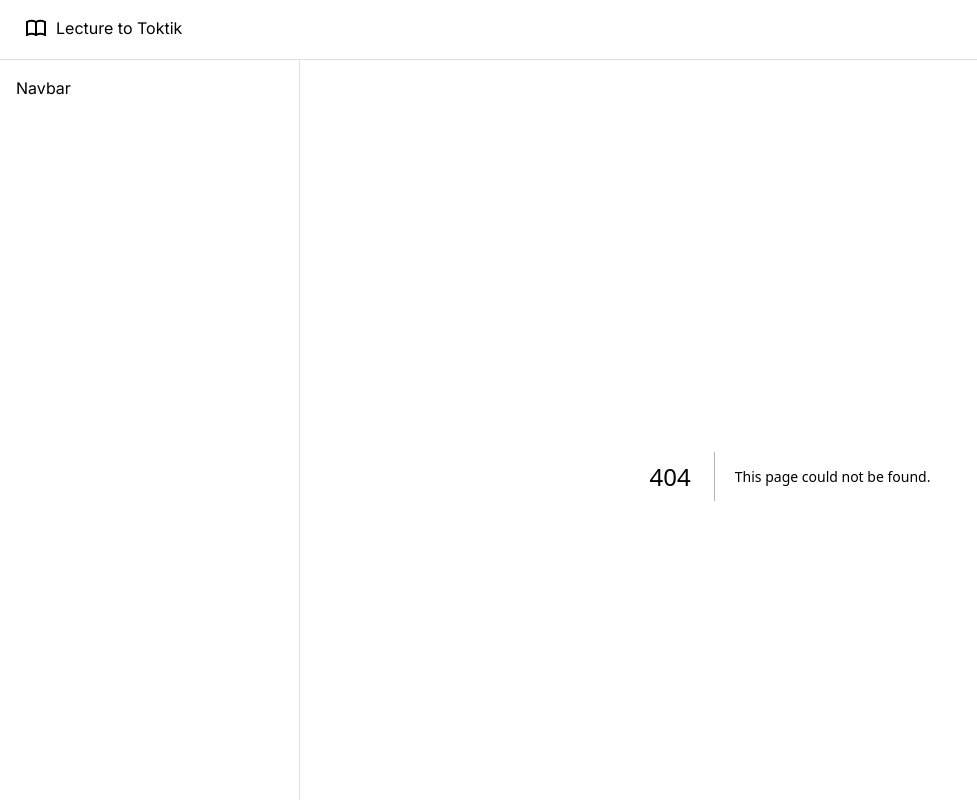
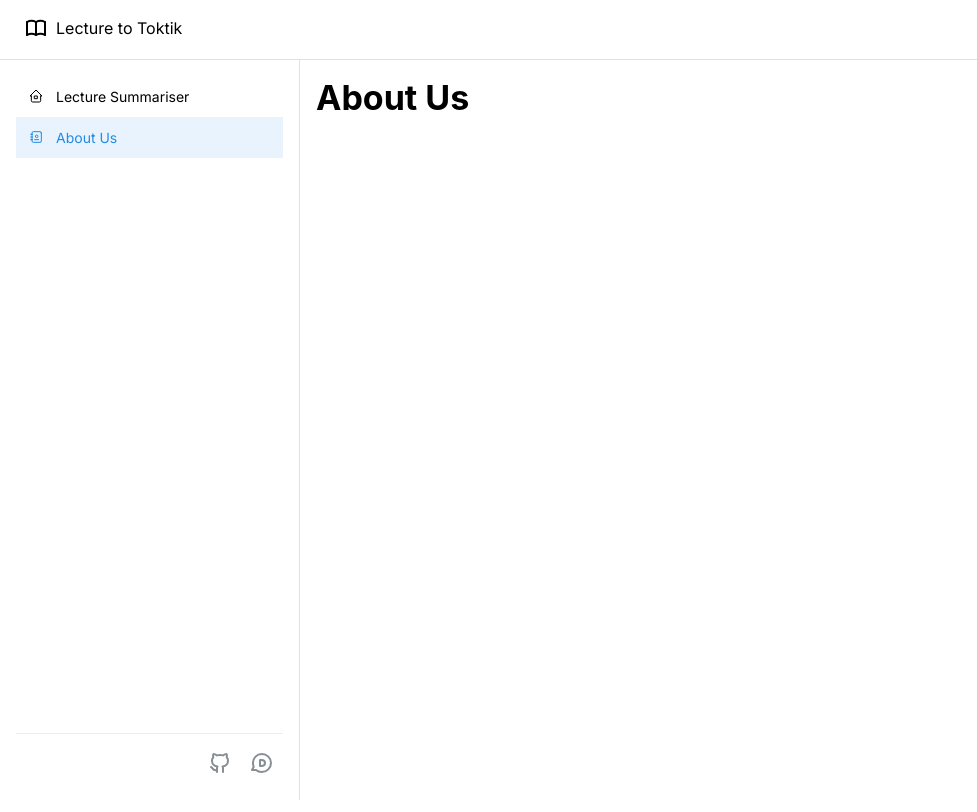
Before and after one commit to tohhongxiang/techfest-2024, a Next.js app: page /about in a window 1280 px wide. Before the commit this address had no page. Shown: the top 812 px of the page, without its empty margins (0-977 px from the left). Built offline with nearby package versions, Linux system fonts and the light colour scheme.

Commit message:
Add about page, github and devpost link

```diff
--- /dev/null
+++ b/src/app/about/page.tsx
@@ -0,0 +1,9 @@
+import { Title } from "@mantine/core";
+
+export default function AboutPage() {
+    return (
+        <div>
+            <Title>About Us</Title>
+        </div>
+    )
+}
--- a/src/components/RootLayout.tsx
+++ b/src/components/RootLayout.tsx
@@ -1,11 +1,24 @@
 "use client";
 
 import {
+	ActionIcon,
 	AppShell,
 	Burger,
+	Flex,
+	NavLink,
+	ScrollArea,
+	Tooltip,
 } from "@mantine/core";
 import { useDisclosure } from "@mantine/hooks";
-import { IconBook } from "@tabler/icons-react";
+import {
+	IconAddressBook,
+	IconBook,
+	IconBrandDisqus,
+	IconBrandGithub,
+	IconHome2,
+} from "@tabler/icons-react";
+import Link from "next/link";
+import { usePathname } from "next/navigation";
 
 export default function RootLayout({
 	children,
@@ -13,6 +26,7 @@ export default function RootLayout({
 	children: React.ReactNode;
 }) {
 	const [opened, { toggle }] = useDisclosure();
+	const path = usePathname();
 
 	return (
 		<AppShell
@@ -36,10 +50,59 @@ export default function RootLayout({
 					Lecture to Toktik
 				</div>
 			</AppShell.Header>
-			<AppShell.Navbar p="md">Navbar</AppShell.Navbar>
-			<AppShell.Main>
-				{children}
-			</AppShell.Main>
+			<AppShell.Navbar p="md">
+				<AppShell.Section grow component={ScrollArea}>
+					<NavLink
+						component={Link}
+						href="/"
+						active={path === "/"}
+						label="Lecture Summariser"
+						leftSection={<IconHome2 size="1rem" stroke={1.5} />}
+					/>
+					<NavLink
+						component={Link}
+						href="/about"
+						active={path === "/about"}
+						label="About Us"
+						leftSection={
+							<IconAddressBook size="1rem" stroke={1.5} />
+						}
+					/>
+				</AppShell.Section>
+				<AppShell.Section className="border-t border-gray-400/20 pt-2">
+					<Flex justify="flex-end">
+						<Tooltip label="Github">
+							<ActionIcon
+								size={42}
+								variant="subtle"
+								c="dimmed"
+								aria-label="Github Link"
+								component="a"
+								href="https://github.com/tohhongxiang123/techfest-2024"
+								target="_blank"
+								rel="noopener noreferrer"
+							>
+								<IconBrandGithub />
+							</ActionIcon>
+						</Tooltip>
+						<Tooltip label="Devpost">
+							<ActionIcon
+								size={42}
+								variant="subtle"
+								c="dimmed"
+								aria-label="Github Link"
+								component="a"
+								href="https://devpost.com/software/placeholder-7bhy40?ref_content=user-portfolio&ref_feature=in_progress"
+								target="_blank"
+								rel="noopener noreferrer"
+							>
+								<IconBrandDisqus />
+							</ActionIcon>
+						</Tooltip>
+					</Flex>
+				</AppShell.Section>
+			</AppShell.Navbar>
+			<AppShell.Main>{children}</AppShell.Main>
 		</AppShell>
 	);
 }
```
